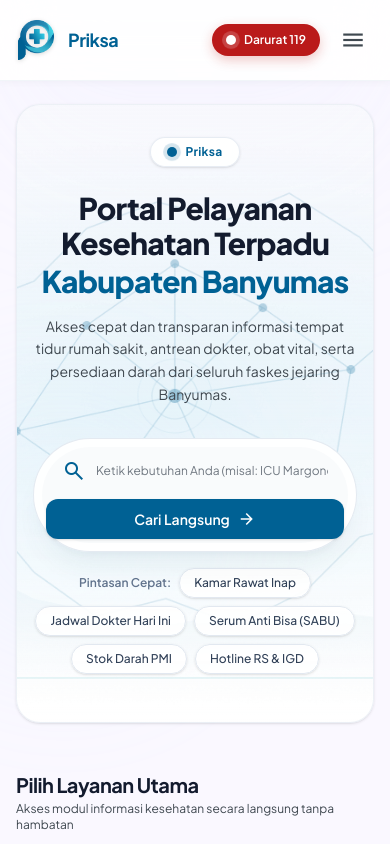
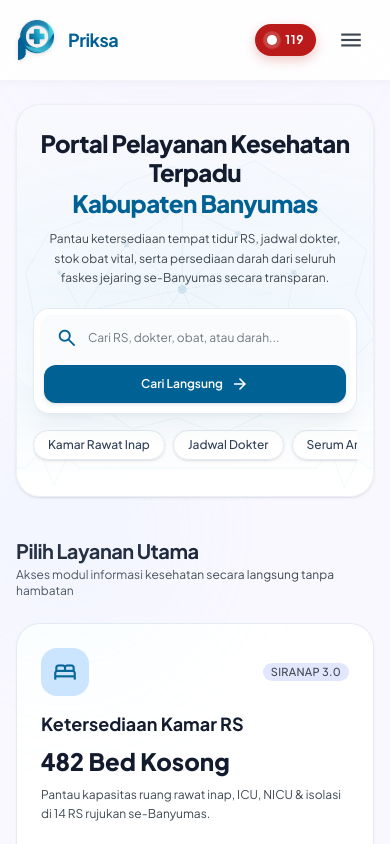
Before and after one commit to galihtrisna/banyumassehat, a Next.js app: page / in a window 390 px wide. Shown: the top 844 px of the page. Built offline with nearby package versions, Linux system fonts and the light colour scheme.

Commit message:
style(mobile): optimize mobile responsive layout, remove redundant badge, and improve thumb ergonomics

```diff
--- a/app/page.tsx
+++ b/app/page.tsx
@@ -87,9 +87,9 @@ export default function Home() {
     <div className="py-6 sm:py-10">
       <div className="max-w-[1440px] mx-auto px-4 sm:px-6 lg:px-8">
         {/* HERO SECTION */}
-        <div className="relative w-full overflow-hidden rounded-3xl bg-gradient-to-b from-slate-50/60 via-cyan-50/30 to-white pt-8 pb-12 sm:pt-12 sm:pb-16 mb-12 border border-slate-200/60 shadow-sm">
+        <div className="relative w-full overflow-hidden rounded-3xl bg-gradient-to-b from-slate-50/60 via-cyan-50/30 to-white pt-6 pb-8 sm:pt-12 sm:pb-16 mb-10 sm:mb-12 border border-slate-200/60 shadow-sm">
           {/* Background Network Graphic & Wave */}
-          <div className="absolute inset-0 pointer-events-none select-none flex items-center justify-center opacity-70">
+          <div className="absolute inset-0 pointer-events-none select-none flex items-center justify-center opacity-30 sm:opacity-70">
             <Image
               src="/images/hero/hero-bg-network.png"
               alt="Network Background"
@@ -139,41 +139,30 @@ export default function Home() {
           </div>
 
           {/* Center Content: Headline, Description, Search, Quick Chips */}
-          <div className="relative z-20 max-w-3xl mx-auto text-center flex flex-col items-center px-4">
-            {/* Live Sync Pill */}
-            <div className="inline-flex items-center gap-2 px-4 py-1.5 rounded-full bg-white/90 backdrop-blur-sm shadow-sm mb-6 text-primary border border-slate-200/80">
-              <span className="relative flex h-2.5 w-2.5">
-                <span className="animate-ping absolute inline-flex h-full w-full rounded-full bg-primary opacity-75" />
-                <span className="relative inline-flex rounded-full h-2.5 w-2.5 bg-primary" />
-              </span>
-              <span className="text-xs sm:text-sm font-bold text-primary tracking-wide">
-                Priksa
-              </span>
-            </div>
-
+          <div className="relative z-20 max-w-3xl mx-auto text-center flex flex-col items-center px-4 sm:px-6">
             {/* Headline */}
-            <h1 className="text-3xl sm:text-4xl lg:text-5xl font-extrabold text-on-surface mb-4 tracking-tight leading-[1.15]">
+            <h1 className="text-2xl sm:text-4xl lg:text-5xl font-extrabold text-on-surface mb-3 sm:mb-4 tracking-tight leading-[1.2] sm:leading-[1.15]">
               Portal Pelayanan Kesehatan Terpadu{" "}
-              <span className="text-primary block mt-1">Kabupaten Banyumas</span>
+              <span className="text-primary block mt-0.5 sm:mt-1">Kabupaten Banyumas</span>
             </h1>
 
-            <p className="text-sm sm:text-base lg:text-lg text-on-surface-variant max-w-2xl mb-8 leading-relaxed">
-              Akses cepat dan transparan informasi tempat tidur rumah sakit, antrean dokter, obat vital, serta persediaan darah dari seluruh faskes jejaring Banyumas.
+            <p className="text-xs sm:text-base lg:text-lg text-on-surface-variant max-w-2xl mb-5 sm:mb-8 leading-relaxed px-1">
+              Pantau ketersediaan tempat tidur RS, jadwal dokter, stok obat vital, serta persediaan darah dari seluruh faskes jejaring se-Banyumas secara transparan.
             </p>
 
             {/* Quick Smart Search Bar */}
             <form
               onSubmit={handleSearchSubmit}
-              className="w-full bg-white/95 backdrop-blur-sm p-2 sm:p-2.5 rounded-full shadow-xl shadow-cyan-900/5 border border-slate-200/90 mb-4"
+              className="w-full bg-white/95 backdrop-blur-sm p-1.5 sm:p-2.5 rounded-2xl sm:rounded-full shadow-xl shadow-cyan-900/5 border border-slate-200/90 mb-4 sm:mb-5"
             >
-              <div className="flex flex-col sm:flex-row items-center bg-slate-50/80 rounded-full p-1 gap-2">
-                <div className="flex items-center gap-2.5 px-4 py-2 flex-1 w-full">
-                  <Icon name="search" size={24} className="text-primary shrink-0" />
+              <div className="flex flex-col sm:flex-row items-center bg-slate-50/80 rounded-xl sm:rounded-full p-1 gap-2">
+                <div className="flex items-center gap-2.5 px-3 sm:px-4 py-2 flex-1 w-full">
+                  <Icon name="search" size={22} className="text-primary shrink-0" />
                   <input
                     type="text"
                     value={searchQuery}
                     onChange={(e) => setSearchQuery(e.target.value)}
-                    placeholder="Ketik kebutuhan Anda (misal: ICU Margono, Dokter Anak, Insulin, Darah O+)..."
+                    placeholder="Cari RS, dokter, obat, atau darah..."
                     className="w-full bg-transparent border-none outline-none text-xs sm:text-sm text-on-surface placeholder:text-outline focus:ring-0"
                   />
                 </div>
@@ -183,7 +172,7 @@ export default function Home() {
                   variant="primary"
                   size="md"
                   iconRight="arrow_forward"
-                  className="w-full sm:w-auto py-2.5 px-6 rounded-full shrink-0 font-semibold"
+                  className="w-full sm:w-auto py-2.5 px-6 rounded-xl sm:rounded-full shrink-0 font-semibold text-xs sm:text-sm"
                 >
                   Cari Langsung
                 </Button>
@@ -191,11 +180,12 @@ export default function Home() {
             </form>
 
             {/* Quick Search Shortcut Chips */}
-            <div className="flex flex-wrap items-center justify-center gap-2 text-xs">
-              <span className="text-slate-500 font-semibold">Pintasan Cepat:</span>
+            <div className="w-full max-w-full overflow-hidden">
+              <div className="flex items-center gap-2 overflow-x-auto pb-1 sm:pb-0 sm:flex-wrap sm:justify-center no-scrollbar text-xs">
+                <span className="text-slate-500 font-semibold shrink-0 hidden sm:inline">Pintasan Cepat:</span>
                 {[
                   { label: "Kamar Rawat Inap", href: "/kamar" },
-                { label: "Jadwal Dokter Hari Ini", href: "/jadwal-dokter" },
+                  { label: "Jadwal Dokter", href: "/jadwal-dokter" },
                   { label: "Serum Anti Bisa (SABU)", href: "/info-obat" },
                   { label: "Stok Darah PMI", href: "/stok-darah" },
                   { label: "Hotline RS & IGD", href: "/direktori-faskes" },
@@ -203,11 +193,12 @@ export default function Home() {
                   <Link
                     key={chip.label}
                     href={chip.href}
-                  className="px-3.5 py-1.5 rounded-full bg-white/90 hover:bg-white border border-slate-200 text-slate-700 font-medium shadow-sm transition-all hover:border-primary/50 hover:text-primary hover:shadow"
+                    className="px-3.5 py-1.5 rounded-full bg-white/90 hover:bg-white border border-slate-200 text-slate-700 font-medium shadow-sm transition-all hover:border-primary/50 hover:text-primary hover:shadow shrink-0 whitespace-nowrap"
                   >
                     {chip.label}
                   </Link>
                 ))}
+              </div>
             </div>
           </div>
         </div>
--- a/components/layout/Header.tsx
+++ b/components/layout/Header.tsx
@@ -64,24 +64,25 @@ export function Header() {
         </nav>
 
         {/* Action Controls & Emergency CTA */}
-        <div className="flex items-center gap-3">
+        <div className="flex items-center gap-2 sm:gap-4">
           {/* Emergency 119 Button */}
           <a
             href="tel:119"
-            className="relative inline-flex items-center gap-2 px-3.5 sm:px-4 py-2 rounded-full bg-error text-on-error font-semibold text-xs sm:text-sm shadow-[0_4px_12px_rgba(186,26,26,0.25)] hover:bg-red-700 transition-all active:scale-95"
+            className="relative inline-flex items-center gap-2 px-3 sm:px-4 py-2 rounded-full bg-error text-on-error font-semibold text-xs sm:text-sm shadow-[0_4px_12px_rgba(186,26,26,0.25)] hover:bg-red-700 transition-all active:scale-95 shrink-0"
             title="Panggil Layanan Medis Gawat Darurat Bebas Pulsa"
           >
             <span className="relative flex h-2.5 w-2.5">
               <span className="animate-ping absolute inline-flex h-full w-full rounded-full bg-white opacity-85" />
               <span className="relative inline-flex rounded-full h-2.5 w-2.5 bg-white" />
             </span>
-            <span>Darurat 119</span>
+            <span className="hidden sm:inline">Darurat 119</span>
+            <span className="sm:hidden font-bold tracking-wider">119</span>
           </a>
 
           {/* Mobile Menu Toggle Button */}
           <button
             onClick={() => setMobileMenuOpen(!mobileMenuOpen)}
-            className="xl:hidden p-2 rounded-xl text-on-surface-variant hover:bg-surface-container-high transition-colors"
+            className="xl:hidden p-2.5 ml-1 rounded-xl text-on-surface-variant hover:bg-surface-container-high transition-colors touch-manipulation"
             aria-label="Menu navigasi"
           >
             <Icon name={mobileMenuOpen ? "close" : "menu"} size={26} />
```
Lines whose indentation alone changed are shown as unchanged.
